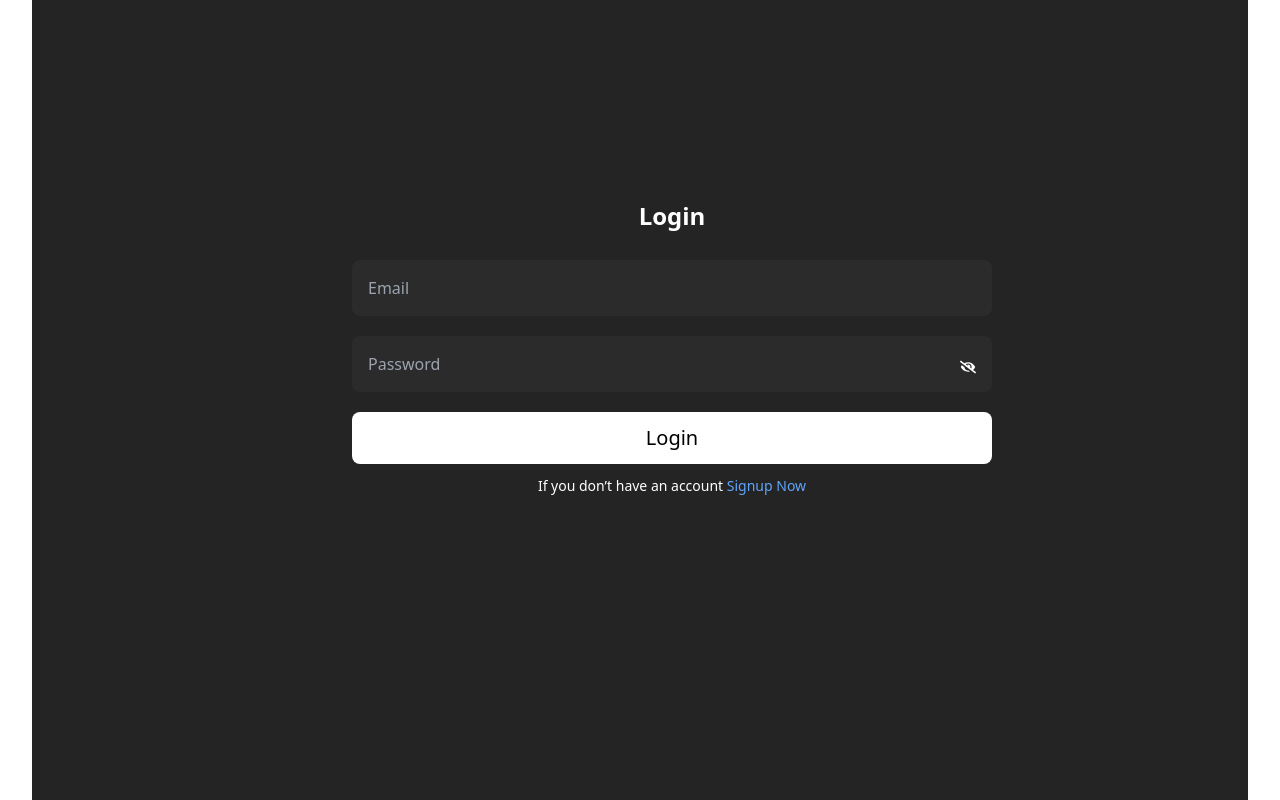
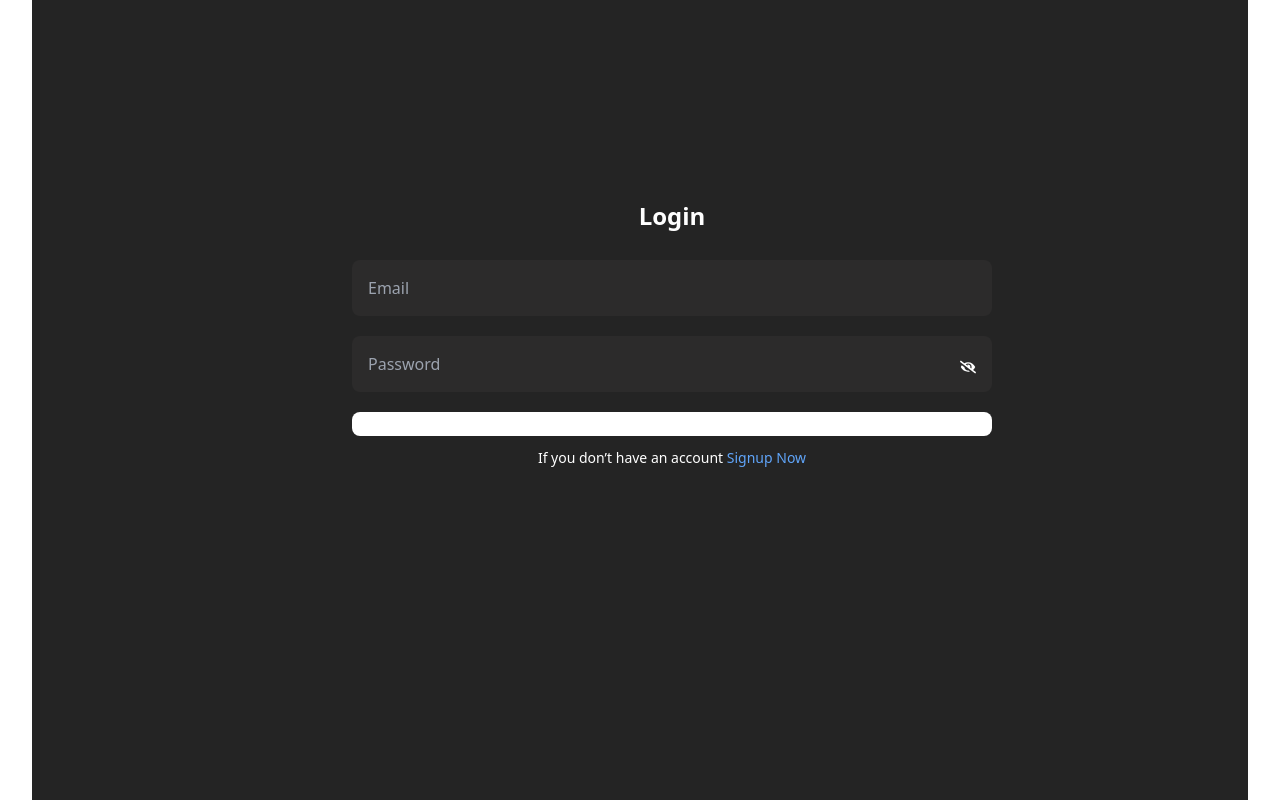
Before and after one commit to ikrar24/NoteApp-FullStack, a React (Vite) app in the folder Frontend/: page /login in a window 1280 px wide. Built offline with nearby package versions, Linux system fonts and the light colour scheme.

Commit message:
fix mistake

```diff
--- a/Frontend/src/Pages/Login.jsx
+++ b/Frontend/src/Pages/Login.jsx
@@ -131,7 +131,7 @@ function Login() {
               type="submit"
               disabled={loading} // disable button while loading
             >
-              {loading ? "Logging in..." : "Login"}
+
             </button>
           </form>
 
--- a/Frontend/src/Pages/SignUp.jsx
+++ b/Frontend/src/Pages/SignUp.jsx
@@ -92,7 +92,7 @@ function SignUp() {
               className="p-3 rounded-lg outline-none bg-white text-black text-xl"
               type="submit"
             >
-
+              {loading ? <SyncLoader /> : "Sign Up"}
             </button>
           </form>
 
```
